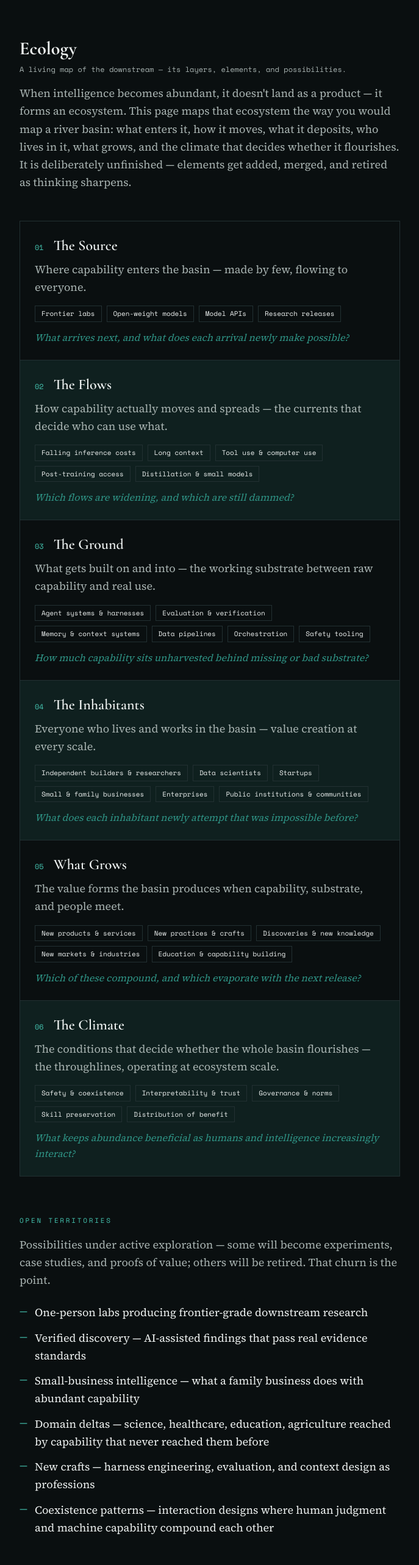
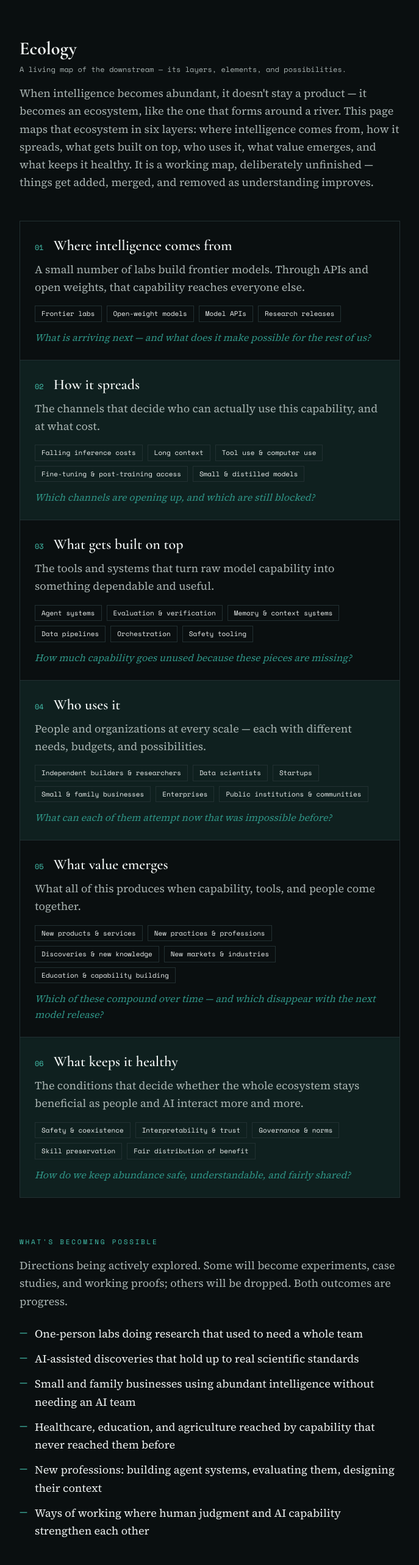
Before and after one commit to prachalabsai/prachalabsai.github.io, a React (Vite) app: page /ecology in a window 1280 px wide. Shown: the part 100-2666 px from the top of the page at 61% size, without its empty margins (296-983 px from the left). Built offline with nearby package versions, Linux system fonts and the light colour scheme.

Commit message:
Ecology copy: plain, instantly understandable layer names
Co-Authored-By: Claude Fable 5 <noreply@anthropic.com>

```diff
--- a/content/ecology.ts
+++ b/content/ecology.ts
@@ -1,8 +1,9 @@
 /*
-  The Ecology canvas — a living map of the downstream basin, rendered at /ecology.
-  This is deliberately a thinking surface: throw elements in, merge, retire, and
-  reshape them as clarity emerges. Growing this map = editing this file only.
-  Belongs to Stream 2 (The Ecology of Intelligence).
+  The Ecology canvas — a living map of the downstream ecosystem, rendered at
+  /ecology. A thinking surface: add, merge, and retire elements as clarity
+  emerges. Growing this map = editing this file only. Belongs to Stream 2.
+  Writing rule: every name and line must be instantly understandable — readers
+  should get what it is without decoding any metaphor.
 */
 
 export interface EcologyLayer {
@@ -16,47 +17,46 @@ export interface EcologyLayer {
 export const ECOLOGY_LAYERS: EcologyLayer[] = [
   {
     id: 'source',
-    name: 'The Source',
-    description: 'Where capability enters the basin — made by few, flowing to everyone.',
-    elements: [
-      'Frontier labs',
-      'Open-weight models',
-      'Model APIs',
-      'Research releases',
-    ],
-    question: 'What arrives next, and what does each arrival newly make possible?',
+    name: 'Where intelligence comes from',
+    description:
+      'A small number of labs build frontier models. Through APIs and open weights, that capability reaches everyone else.',
+    elements: ['Frontier labs', 'Open-weight models', 'Model APIs', 'Research releases'],
+    question: 'What is arriving next — and what does it make possible for the rest of us?',
   },
   {
-    id: 'flows',
-    name: 'The Flows',
-    description: 'How capability actually moves and spreads — the currents that decide who can use what.',
+    id: 'spread',
+    name: 'How it spreads',
+    description:
+      'The channels that decide who can actually use this capability, and at what cost.',
     elements: [
       'Falling inference costs',
       'Long context',
       'Tool use & computer use',
-      'Post-training access',
-      'Distillation & small models',
+      'Fine-tuning & post-training access',
+      'Small & distilled models',
     ],
-    question: 'Which flows are widening, and which are still dammed?',
+    question: 'Which channels are opening up, and which are still blocked?',
   },
   {
-    id: 'ground',
-    name: 'The Ground',
-    description: 'What gets built on and into — the working substrate between raw capability and real use.',
+    id: 'built',
+    name: 'What gets built on top',
+    description:
+      'The tools and systems that turn raw model capability into something dependable and useful.',
     elements: [
-      'Agent systems & harnesses',
+      'Agent systems',
       'Evaluation & verification',
       'Memory & context systems',
       'Data pipelines',
       'Orchestration',
       'Safety tooling',
     ],
-    question: 'How much capability sits unharvested behind missing or bad substrate?',
+    question: 'How much capability goes unused because these pieces are missing?',
   },
   {
-    id: 'inhabitants',
-    name: 'The Inhabitants',
-    description: 'Everyone who lives and works in the basin — value creation at every scale.',
+    id: 'people',
+    name: 'Who uses it',
+    description:
+      'People and organizations at every scale — each with different needs, budgets, and possibilities.',
     elements: [
       'Independent builders & researchers',
       'Data scientists',
@@ -65,42 +65,44 @@ export const ECOLOGY_LAYERS: EcologyLayer[] = [
       'Enterprises',
       'Public institutions & communities',
     ],
-    question: 'What does each inhabitant newly attempt that was impossible before?',
+    question: 'What can each of them attempt now that was impossible before?',
   },
   {
-    id: 'growth',
-    name: 'What Grows',
-    description: 'The value forms the basin produces when capability, substrate, and people meet.',
+    id: 'value',
+    name: 'What value emerges',
+    description:
+      'What all of this produces when capability, tools, and people come together.',
     elements: [
       'New products & services',
-      'New practices & crafts',
+      'New practices & professions',
       'Discoveries & new knowledge',
       'New markets & industries',
       'Education & capability building',
     ],
-    question: 'Which of these compound, and which evaporate with the next release?',
+    question: 'Which of these compound over time — and which disappear with the next model release?',
   },
   {
-    id: 'climate',
-    name: 'The Climate',
-    description: 'The conditions that decide whether the whole basin flourishes — the throughlines, operating at ecosystem scale.',
+    id: 'health',
+    name: 'What keeps it healthy',
+    description:
+      'The conditions that decide whether the whole ecosystem stays beneficial as people and AI interact more and more.',
     elements: [
       'Safety & coexistence',
       'Interpretability & trust',
       'Governance & norms',
       'Skill preservation',
-      'Distribution of benefit',
+      'Fair distribution of benefit',
     ],
-    question: 'What keeps abundance beneficial as humans and intelligence increasingly interact?',
+    question: 'How do we keep abundance safe, understandable, and fairly shared?',
   },
 ];
 
-/* Open territories — possibilities being actively thought about. Unfinished on purpose. */
+/* Directions being actively explored. Unfinished on purpose. */
 export const POSSIBILITIES: string[] = [
-  'One-person labs producing frontier-grade downstream research',
-  'Verified discovery — AI-assisted findings that pass real evidence standards',
-  'Small-business intelligence — what a family business does with abundant capability',
-  'Domain deltas — science, healthcare, education, agriculture reached by capability that never reached them before',
-  'New crafts — harness engineering, evaluation, and context design as professions',
-  'Coexistence patterns — interaction designs where human judgment and machine capability compound each other',
+  'One-person labs doing research that used to need a whole team',
+  'AI-assisted discoveries that hold up to real scientific standards',
+  'Small and family businesses using abundant intelligence without needing an AI team',
+  'Healthcare, education, and agriculture reached by capability that never reached them before',
+  'New professions: building agent systems, evaluating them, designing their context',
+  'Ways of working where human judgment and AI capability strengthen each other',
 ];
--- a/pages/Ecology.tsx
+++ b/pages/Ecology.tsx
@@ -15,11 +15,12 @@ export const Ecology: React.FC = () => {
           A living map of the downstream — its layers, elements, and possibilities.
         </p>
         <p className="font-serif text-lg leading-relaxed text-[var(--text-muted)]">
-          When intelligence becomes abundant, it doesn't land as a product — it forms an
-          ecosystem. This page maps that ecosystem the way you would map a river basin: what
-          enters it, how it moves, what it deposits, who lives in it, what grows, and the
-          climate that decides whether it flourishes. It is deliberately unfinished — elements
-          get added, merged, and retired as thinking sharpens.
+          When intelligence becomes abundant, it doesn't stay a product — it becomes an
+          ecosystem, like the one that forms around a river. This page maps that ecosystem in
+          six layers: where intelligence comes from, how it spreads, what gets built on top,
+          who uses it, what value emerges, and what keeps it healthy. It is a working map,
+          deliberately unfinished — things get added, merged, and removed as understanding
+          improves.
         </p>
       </section>
 
@@ -65,11 +66,11 @@ export const Ecology: React.FC = () => {
       {/* Possibilities */}
       <section className="mt-16">
         <p className="font-mono text-[11px] uppercase tracking-[0.25em] text-accent mb-4">
-          Open territories
+          What's becoming possible
         </p>
         <p className="font-serif text-lg leading-relaxed text-[var(--text-muted)] mb-6">
-          Possibilities under active exploration — some will become experiments, case studies,
-          and proofs of value; others will be retired. That churn is the point.
+          Directions being actively explored. Some will become experiments, case studies, and
+          working proofs; others will be dropped. Both outcomes are progress.
         </p>
         <ul className="space-y-3">
           {POSSIBILITIES.map((p) => (
```
